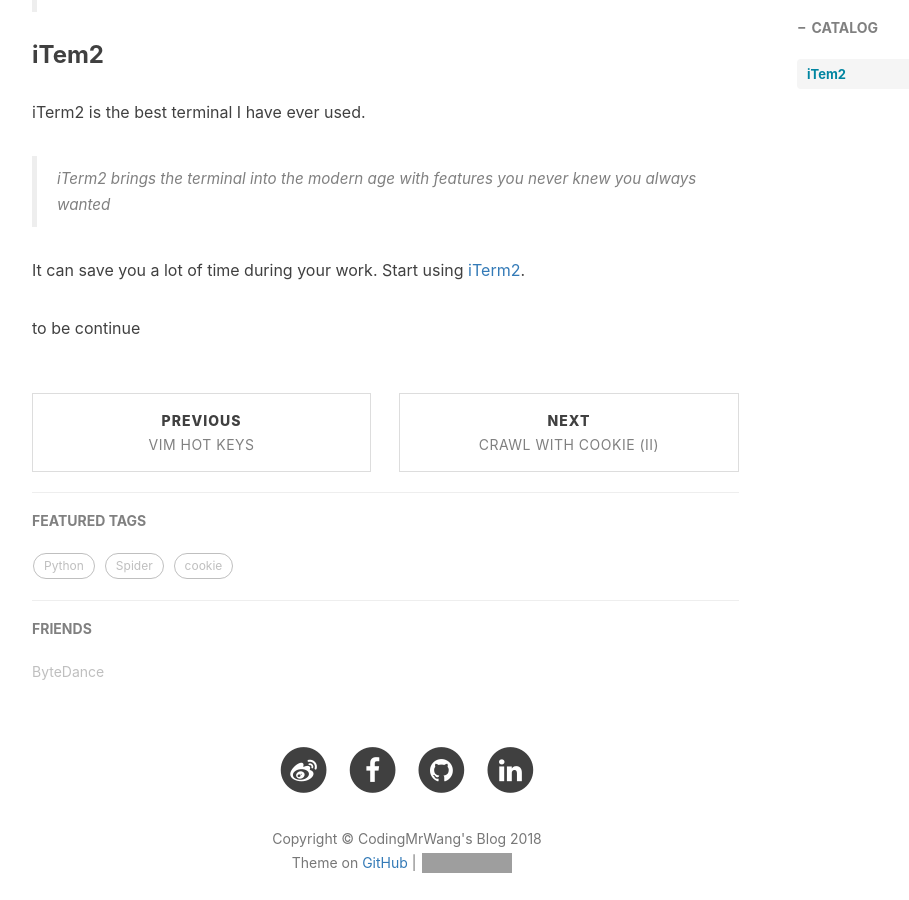
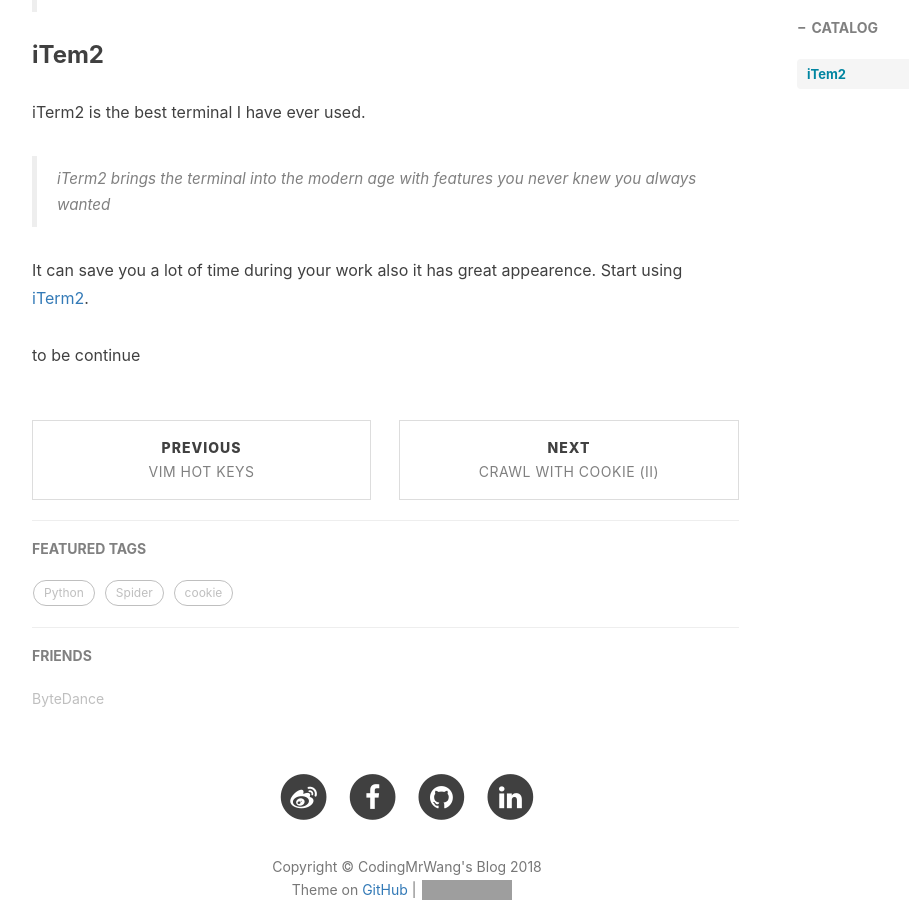
Before and after one commit to CodingMrWang/codingmrwang.github.io, a Jekyll site: the page built from _posts/2018-07-22-item2.md, in a window 1280 px wide and 900 px high, scrolled down 622 px. Shown: the whole window, without its empty margins (233-1142 px from the left). Built offline with Jekyll 4.4.1, drawn with Linux system fonts in a browser that asks for light colours; nearby versions of some CDN libraries; comment, search, counter and statistics services are not loaded; grey boxes are pictures that could not be loaded.

Commit message:
update item2 post

```diff
--- a/_posts/2018-07-22-item2.md
+++ b/_posts/2018-07-22-item2.md
@@ -17,6 +17,7 @@
 iTerm2 is the best terminal I have ever used.
 >iTerm2 brings the terminal into the modern age with features you never knew you always wanted
 
-It can save you a lot of time during your work. Start using [iTerm2](https://www.iterm2.com/).
+It can save you a lot of time during your work also it has great appearence. Start using [iTerm2](https://www.iterm2.com/).
+
 
 to be continue
```
